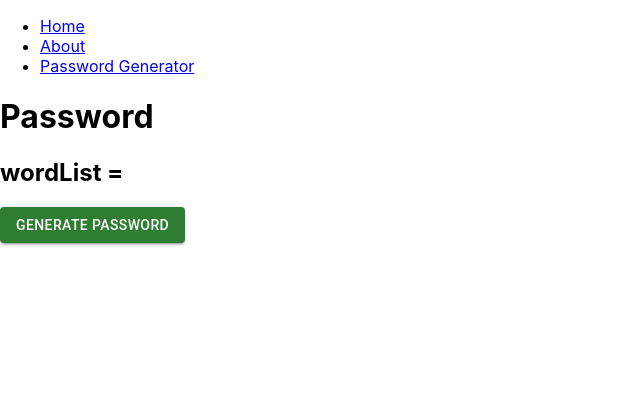
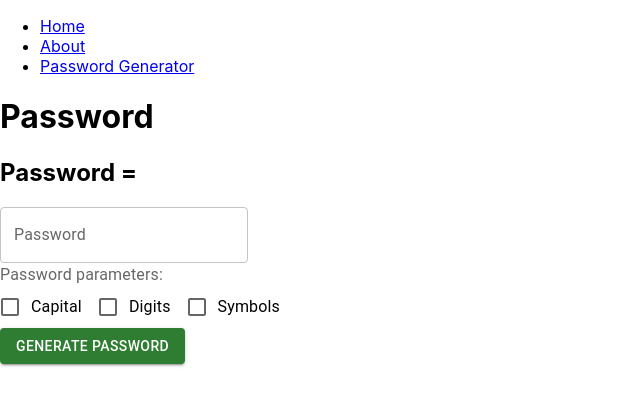
Before and after one commit to zach-gilbert/zach-react-app, a React (Create React App) app: page /passwordgenerator in a window 1280 px wide. Shown: the top 406 px of the page, without its empty margins (0-640 px from the left). Built offline with nearby package versions, Linux system fonts and the light colour scheme.

Commit message:
Update to password generation

```diff
--- a/src/components/Password.js
+++ b/src/components/Password.js
@@ -2,8 +2,12 @@ import * as React from 'react';
 import {generatePassword} from "../utils/PasswordGenUtil.js";
 import wordList from "../utils/wordlist.txt";
 import Button from '@mui/material/Button';
+import Checkbox from '@mui/material/Checkbox';
+import {FormControlLabel, FormGroup, FormLabel, TextField} from "@mui/material";
 
 class Password extends React.Component {
+
+    //TODO: add a drawer to project: https://mui.com/material-ui/react-drawer/
     constructor(props) {
         super(props);
         this.state = {
@@ -49,8 +53,7 @@ class Password extends React.Component {
      * called by handeClick()
      */
     selectWords() {
-        //let selectedWordsArr = getWords(this.state.totalWordList, 3)
-        let selectedWordsArr = generatePassword(this.state.totalWordList, 3, true, false, false)
+        let selectedWordsArr = generatePassword(this.state.totalWordList, 3, false, true, false)
         this.setState({
             wordList: selectedWordsArr
         })
@@ -59,8 +62,43 @@ class Password extends React.Component {
     render() {
         return (
             <div>
+                {/* Title */}
                 <h1>Password</h1>
-                <h2>wordList = {this.state.wordList}</h2>
+
+                {/* Password output */}
+                <h2>Password = {this.state.wordList}</h2>
+                <TextField
+                    id="outlined-read-only-password"
+                    label="Password"
+                    defaultValue=""
+                    InputProps={{
+                        readOnly: true,
+                    }}
+                />
+
+                {/* Select */}
+
+                {/* Checkboxes */}
+                <FormLabel component="legend">Password parameters:</FormLabel>
+                <FormGroup aria-label="position" row>
+                    <FormControlLabel
+                        control={<Checkbox />}
+                        label="Capital"
+                        labelPlacement="end"
+                    />
+                    <FormControlLabel
+                        control={<Checkbox />}
+                        label="Digits"
+                        labelPlacement="end"
+                    />
+                    <FormControlLabel
+                        control={<Checkbox />}
+                        label="Symbols"
+                        labelPlacement="end"
+                    />
+                </FormGroup>
+
+                {/* Generate password button */}
                 <Button
                     variant="contained"
                     color="success"
--- a/src/utils/PasswordGenUtil.js
+++ b/src/utils/PasswordGenUtil.js
@@ -1,8 +1,3 @@
-/* Variables to be used to generate a password */
-const digits = '0123456789'
-const symbols = '!@#$%^&*()-_+=`~[]{},.<>/?'
-
-/* Functions */
 /**
  * Chooses n number of words and returns them inside an array
  *
@@ -24,7 +19,7 @@ function getWords(wordListData, numberOfWords) {
     // Iterate the number of words
     for (let i = 0; i < numberOfWords; i++) {
         //TODO: Prevent the same line number from being generated subsequent times
-        // issue where it will sometimes still generate a maxmimum of two duplicate
+        // issue where it will sometimes still generate a maximum of two duplicate
         // numbers... https://codepen.io/finnhvman/pen/oPwXRa
         randomLine = getSecureRandomNumber(min, max) // Generates a random line number
 
@@ -33,8 +28,7 @@ function getWords(wordListData, numberOfWords) {
         }
         selectedNumbers.push(randomLine)
 
-        word = wordListData[randomLine - 1]
-        console.log(word + ' - ' + randomLine)
+        word = wordListData[randomLine - 1] // select word from array of words
         selectedWordsArr.push(word) // Push the found word onto the array
     }
     console.log('selectedWordsArr: ' + selectedWordsArr)
@@ -72,28 +66,66 @@ function capitalizeWord(password) {
 }
 
 /**
+ * Adds digits to the end of the password and returns
+ *
+ * called by generatePassword()
+ *
+ * @param password
+ * @returns {string}
+ */
+function addDigits(password) {
+    console.log("addDigits() called")
+    let digits = ''
+    let numberOfDigits = getSecureRandomNumber(1, 3)
+
+    // Generate random numbers and append them to a string
+    for (let i = 0; i < numberOfDigits; i++) {
+        digits += getSecureRandomNumber(0, 9)
+    }
+
+    return password + digits
+}
+
+/**
+ * Returns password with a random symbol appended
+ * at the end of it
+ *
+ * called by generatePassword()
+ *
+ * @param password
+ * @returns {string}
+ */
+function addSymbol(password) {
+    console.log("addSymbol() called")
+    const symbols = '!@#$%^&*.?+=_-'
+    const symbolsLength = symbols.length
+
+    let symbol = symbols.charAt(getSecureRandomNumber(0, symbolsLength - 1))
+
+    return password + symbol
+}
+
+/**
  * MAIN: generate password utility
  */
 export function generatePassword(wordList, numberOfWords, isCapital, isDigit, isSymbol) {
-    //TODO: Create a minimum/maximum length feature (working theory: if the generated
-    // password is above the given length, regenerate a new password until reaches
-    // appropriate parameters)
+    console.log("generatePassword() called")
 
-    let password = null
-
-    password = getWords(wordList, numberOfWords)
+    let password = getWords(wordList, numberOfWords) // Fetches random words for the password
 
     if (isCapital) {
         password = capitalizeWord(password) // Capitalize first word of the password
     }
 
     if (isDigit) {
-        // Add digits to the end of the password
+        password = addDigits(password) // Add digits to the end of the password
     }
 
     if (isSymbol) {
-        // Add symbols in between the words, if only 1 word add symbol(s) at end after digits
+        password = addSymbol(password) // Add symbols in between the words, if only 1 word add symbol(s) at end after digits
     }
 
+    console.log("generated password: " + password)
+    console.log("typeof password: " + typeof(password))
     return password
 }
```
